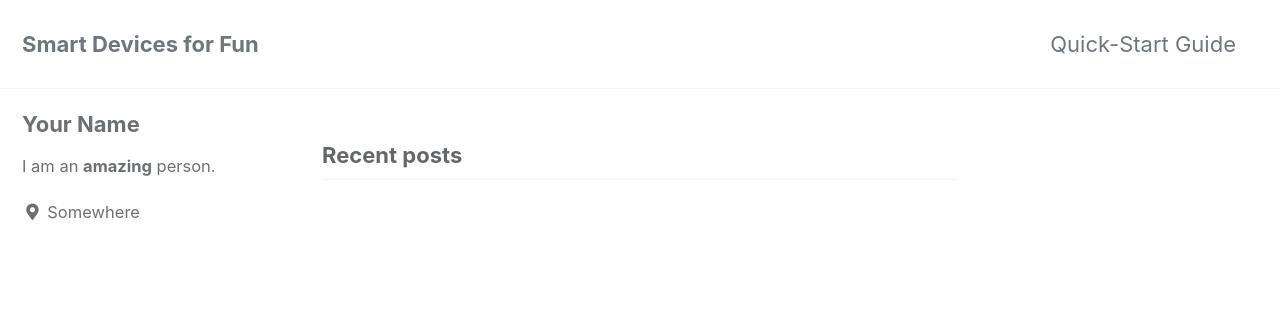
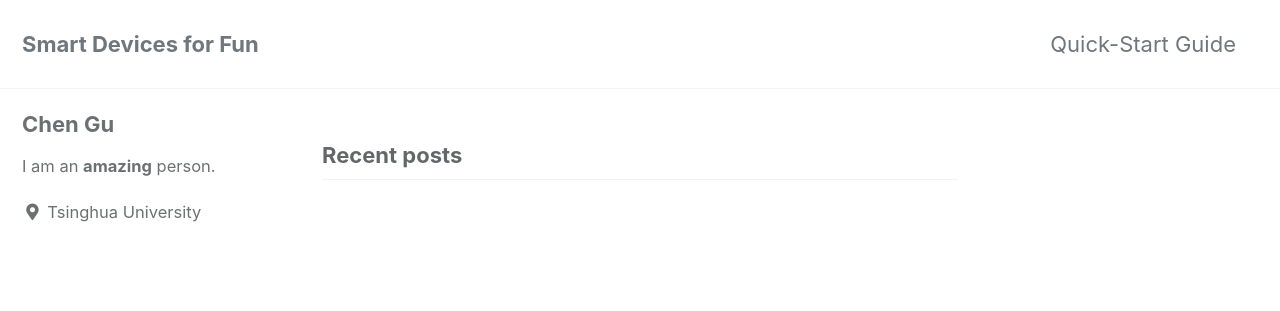
Before and after one commit to guchchcug/smart_device, a Jekyll site: the page built from index.html, in a window 1280 px wide. Shown: the top 311 px of the page. Built offline with Jekyll 4.4.1, drawn with Linux system fonts in a browser that asks for light colours; cached includes are drawn as plain includes; the list of posts is cut into pages by our own code.

Commit message:
Update _config.yml

```diff
--- a/_config.yml
+++ b/_config.yml
@@ -11,7 +11,7 @@
 # https://mmistakes.github.io/minimal-mistakes/docs/quick-start-guide/#installing-the-theme
 
 # theme                  : "minimal-mistakes-jekyll"
-# remote_theme           : "mmistakes/minimal-mistakes"
+remote_theme           : "mmistakes/minimal-mistakes"
 minimal_mistakes_skin    : "default" # "air", "aqua", "contrast", "dark", "dirt", "neon", "mint", "plum", "sunrise"
 
 # Site Settings
@@ -102,10 +102,10 @@ analytics:
 
 # Site Author
 author:
-  name             : "Your Name"
+  name             : "Chen Gu"
   avatar           : # path of avatar image, e.g. "/assets/images/bio-photo.jpg"
   bio              : "I am an **amazing** person."
-  location         : "Somewhere"
+  location         : "Tsinghua University"
   email            :
   links:
     - label: "Email"
```
